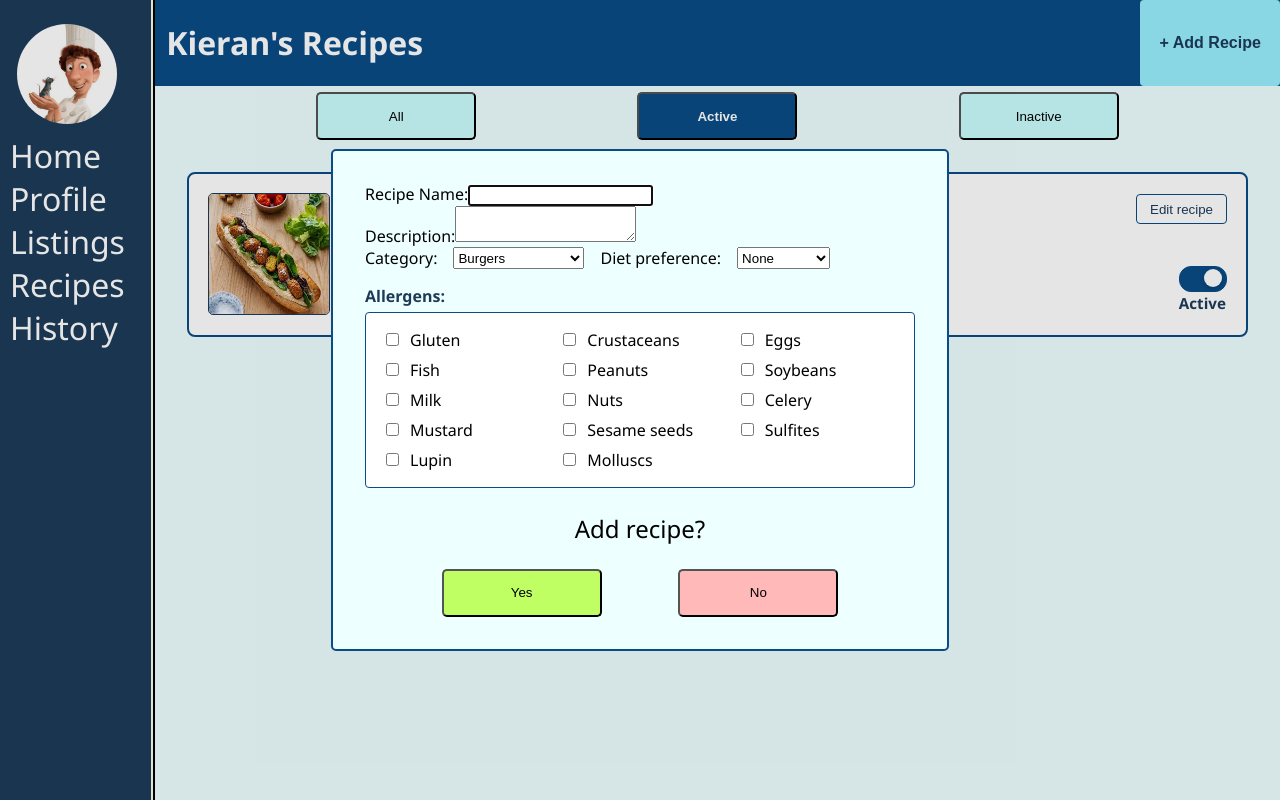
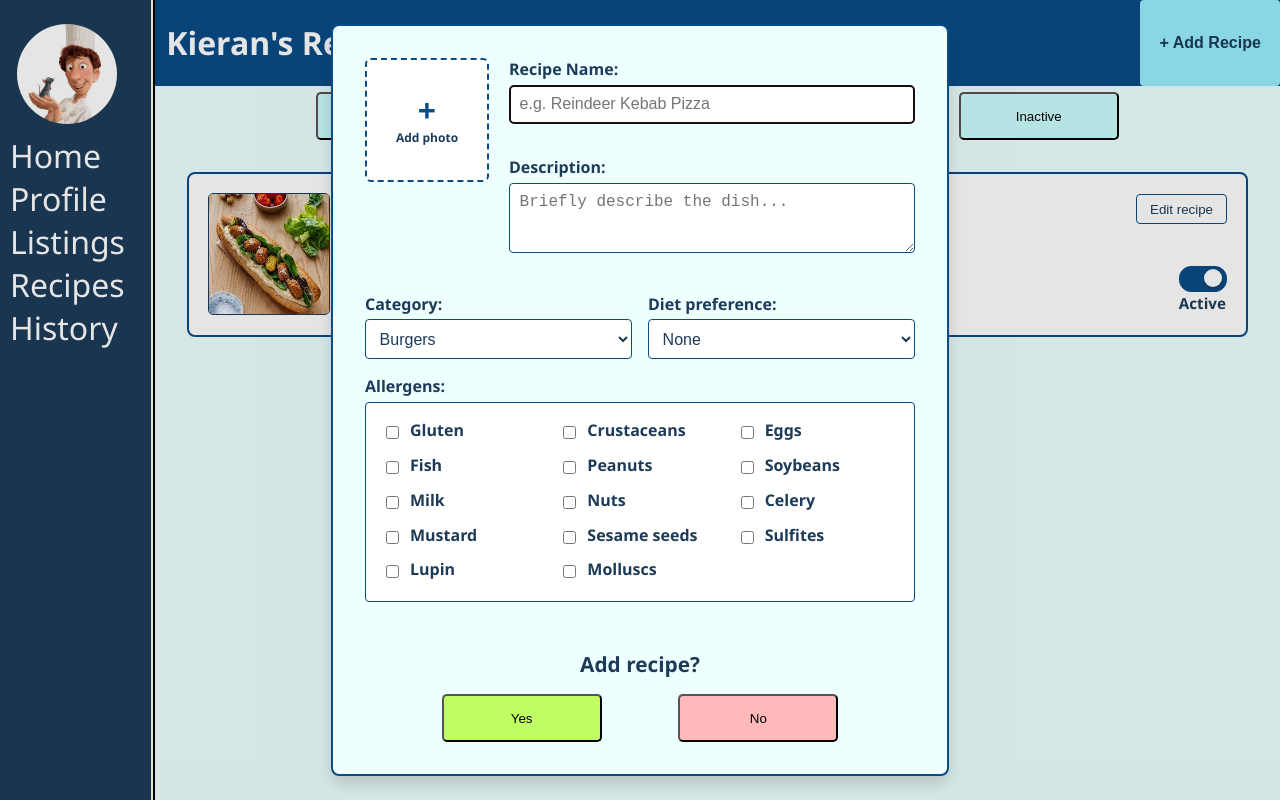
Before and after one commit to TPhong95/HomeCookKitchen, a React (Vite) app in the folder frontend/: page /user/chef/recipe in a window 1280 px wide. Both pictures are taken after a click on the button "+ Add Recipe". Built offline with nearby package versions, Linux system fonts and the light colour scheme.

Commit message:
Polished recipe page

```diff
--- a/frontend/src/components/chef/recipe.css
+++ b/frontend/src/components/chef/recipe.css
@@ -366,3 +366,129 @@
   color: #0a4c86;
   font-size: 1.1rem;
 }
+
+.add-recipe-dialog {
+  background-color: #eeffff;
+  border-radius: 8px;
+  padding: 2rem;
+  width: 550px;
+  max-width: 90vw;
+  border: 2px solid #0a4c86;
+  box-shadow: 0 8px 16px rgba(0, 0, 0, 0.15);
+}
+
+.add-recipe-dialog input[type="text"],
+.add-recipe-dialog textarea,
+.add-recipe-dialog select {
+  width: 100%;
+  padding: 0.6rem;
+  border: 1px solid #0a4c86;
+  border-radius: 4px;
+  background-color: #ffffff;
+  color: #1d3b58;
+  font-size: 1rem;
+  box-sizing: border-box;
+}
+
+.add-recipe-dialog textarea {
+  resize: vertical;
+  min-height: 70px;
+}
+
+.image-input-wrapper {
+  display: flex;
+  align-items: center;
+  gap: 1rem;
+}
+
+.image-input-wrapper input {
+  flex: 1;
+}
+
+.image-preview-thumbnail img {
+  width: 45px;
+  height: 45px;
+  border-radius: 4px;
+  object-fit: cover;
+  border: 1px solid #0a4c86;
+  display: block;
+}
+
+.add-recipe-question {
+  text-align: center;
+  font-size: 1.3rem;
+  font-weight: bold;
+  color: #1d3b58;
+  margin: 1.5rem 0 1rem 0;
+}
+
+.header-picture-name-description {
+  display: flex;
+  gap: 1.5rem;
+  align-items: flex-start;
+  margin-bottom: 1.5rem;
+  width: 100%;
+}
+
+.recipe-image-upload-section {
+  display: flex;
+  flex-direction: column;
+  gap: 0.5rem;
+  width: 120px;
+  flex-shrink: 0;
+}
+
+.image-preview-container img {
+  width: 120px;
+  height: 120px;
+  border-radius: 6px;
+  object-fit: cover;
+  border: 2px solid #0a4c86;
+  display: block;
+}
+
+.image-placeholder-box {
+  width: 120px;
+  height: 120px;
+  border: 2px dashed #0a4c86;
+  background-color: #ffffff;
+  border-radius: 6px;
+  display: flex;
+  flex-direction: column;
+  align-items: center;
+  justify-content: center;
+  cursor: pointer;
+  transition: background-color 0.2s ease, border-color 0.2s ease;
+}
+
+.image-placeholder-box:hover {
+  background-color: #f0fdff;
+  border-color: #45e0ff;
+}
+
+.plus-icon {
+  font-size: 2rem;
+  font-weight: bold;
+  color: #0a4c86;
+  line-height: 1;
+}
+
+.placeholder-text {
+  font-size: 0.75rem;
+  font-weight: 600;
+  color: #1d3b58;
+  margin-top: 0.2rem;
+}
+
+.image-path-input {
+  font-size: 0.75rem !important;
+  padding: 0.3rem !important;
+  text-align: center;
+}
+
+.recipe-text-fields-section {
+  flex: 1;
+  display: flex;
+  flex-direction: column;
+  gap: 1rem;
+}
--- a/frontend/src/components/chef/recipe.tsx
+++ b/frontend/src/components/chef/recipe.tsx
@@ -52,7 +52,6 @@ const testRecipes: RecipeStruct[] = [
 ]
 
 export function Recipe() {
-  // const [name, setName] = useState<string>("");
   const name = "Kieran";
 
   const [activeFilter, setActiveFilter] = useState<"ALL" | "ACTIVE" | "INACTIVE">("ACTIVE");
@@ -63,10 +62,10 @@ export function Recipe() {
   const [tempCategory, setTempCategory] = useState<DishCategory>(DishCategory.BURGERS);
   const [tempPreference, setTempPreference] = useState<DishPreference>(DishPreference.NONE);
   const [tempAllergens, setTempAllergens] = useState<Record<Allergen, boolean>>(initialAllergens);
+  const [tempImage, setTempImage] = useState("");
 
-  const [tempPortions, setTempPortions] = useState("0"); // FIX: string to int conversion
-  const [tempPricePerPortion, setTempPricePerPortion] = useState("0"); // FIX: string to int conversion
-  const [tempBuyFrom, setTempBuyFrom] = useState("");
+  const [tempPortions, setTempPortions] = useState("0");
+  const [tempPricePerPortion, setTempPricePerPortion] = useState("0");
   const [tempBuyTo, setTempBuyTo] = useState("");
   const [tempReadyTime, setTempReadyTime] = useState("");
   const [tempRecipePicture, setTempRecipePicture] = useState("");
@@ -83,6 +82,7 @@ export function Recipe() {
     setTempCategory(DishCategory.BURGERS);
     setTempPreference(DishPreference.NONE);
     setTempAllergens(initialAllergens);
+    setTempImage("");
     showRecipeDialogRef.current?.showModal();
   }
 
@@ -92,6 +92,7 @@ export function Recipe() {
     setTempCategory(recipe.category);
     setTempPreference(recipe.preference);
     setTempAllergens(recipe.allergens || initialAllergens);
+    setTempImage(recipe.image || "");
     showRecipeDialogRef.current?.showModal();
   }
 
@@ -101,13 +102,14 @@ export function Recipe() {
     setRecipes(
       [...recipes,
         {
-          id: Date.now(), // FIX!! Technical debt to check editing
+          id: Date.now(),
           recipeName: tempRecipeName,
           description: tempDescription,
           active: true,
           category: tempCategory,
           preference: tempPreference,
           allergens: tempAllergens,
+          image: tempImage,
         }
       ]);
 
@@ -117,7 +119,6 @@ export function Recipe() {
   const handleCreateListingModal = (recipe: RecipeStruct) => {
     setTempRecipeName(recipe.recipeName);
     if (recipe.image) setTempRecipePicture(recipe.image);
-    setTempBuyFrom("");
     setTempBuyTo("");
     setTempReadyTime("");
     createListingDialogRef.current?.showModal();
@@ -192,10 +193,6 @@ export function Recipe() {
           </button>
         </div>
 
-        <div>
-
-        </div>
-
         <div className={"recipe-filter-container"}>
           <button
             className={`filter-recipe-btn ${activeFilter === "ALL" ? "active-filter" : ""}`}
@@ -262,25 +259,44 @@ export function Recipe() {
           className={"add-recipe-dialog"}
           ref={showRecipeDialogRef}
         >
-          <div>
+          <div className={"header-picture-name-description"}>
+            <div className={"recipe-image-upload-section"}>
+              {tempImage ? (
+                <div className={"image-preview-container"}>
+                  <img src={tempImage} alt="Recipe Preview" />
+                </div>
+              ) : (
+                <div className={"image-placeholder-box"} title="Click to add image">
+                  <span className={"plus-icon"}>+</span>
+                  <span className={"placeholder-text"}>Add photo</span>
+                </div>
+              )}
+            </div>
+            <div className={"recipe-text-fields-section"}>
+              <div className={"form-field"}>
                 <label htmlFor={"recipe-name-input"}>Recipe Name:</label>
                 <input
                   id={"recipe-name-input"}
                   type={"text"}
                   value={tempRecipeName}
                   onChange={(e) => setTempRecipeName(e.target.value)}
+                  placeholder={"e.g. Reindeer Kebab Pizza"}
                 />
               </div>
-          <div>
+              <div className={"form-field"}>
                 <label htmlFor={"description-input"}>Description:</label>
                 <textarea
                   id={"description-input"}
                   value={tempDescription}
                   onChange={(e) => setTempDescription(e.target.value)}
+                  placeholder={"Briefly describe the dish..."}
                 />
+              </div>
+            </div>
           </div>
 
           <div className={"category-dropdowns"}>
+            <div className={"form-field"}>
               <label htmlFor={"category-input"}>Category:</label>
               <select
                 id={"category-input"}
@@ -291,7 +307,9 @@ export function Recipe() {
                   <option key={value} value={value}>{value}</option>
                 ))}
               </select>
+            </div>
 
+            <div className={"form-field"}>
               <label htmlFor={"preference-input"}>Diet preference:</label>
               <select
                 id={"preference-input"}
@@ -303,7 +321,9 @@ export function Recipe() {
                 ))}
               </select>
             </div>
+          </div>
 
+          <div className={"form-field"}>
             <div className={"allergens-title"}>Allergens:</div>
             <div className={"allergens-checkboxes"}>
               {allergensList.map((allergen) => (
@@ -320,7 +340,7 @@ export function Recipe() {
                 </div>
               ))}
             </div>
-
+          </div>
 
           <p className={"add-recipe-question"}>Add recipe?</p>
           <div className={"save-recipe-box"}>
@@ -345,7 +365,7 @@ export function Recipe() {
         >
           <div className={"create-listing-header-container"}>
             <div className={"listing-recipe-image-container"}>
-              <img src={tempRecipePicture}/>
+              <img src={tempRecipePicture} alt={tempRecipeName}/>
             </div>
             <h1>{tempRecipeName}</h1>
           </div>
@@ -370,16 +390,7 @@ export function Recipe() {
           </div>
           <div className={"buy-window-container"}>
             <div>
-              <label htmlFor={"buy-from-window"}>From</label>
-              <input
-                id={"buy-from-window"}
-                type={"datetime-local"}
-                value={tempBuyFrom}
-                onChange={(e) => setTempBuyFrom(e.target.value)}
-              />
-            </div>
-            <div>
-              <label htmlFor={"buy-to-window"}>To</label>
+              <label htmlFor={"buy-to-window"}>Customer Order Deadline</label>
               <input
                 id={"buy-to-window"}
                 type={"datetime-local"}
@@ -391,7 +402,7 @@ export function Recipe() {
           <div className={"ready-by-container"}>
             <label htmlFor={"ready-by"}>Expected time of completion:</label>
             <input
-              id={"buy-to-window"}
+              id={"ready-by"}
               type={"datetime-local"}
               value={tempReadyTime}
               onChange={(e) => setTempReadyTime(e.target.value)}
@@ -412,7 +423,6 @@ export function Recipe() {
               No
             </button>
           </div>
-
         </dialog>
       </div>
     </div>
```
Lines whose indentation alone changed are shown as unchanged.
